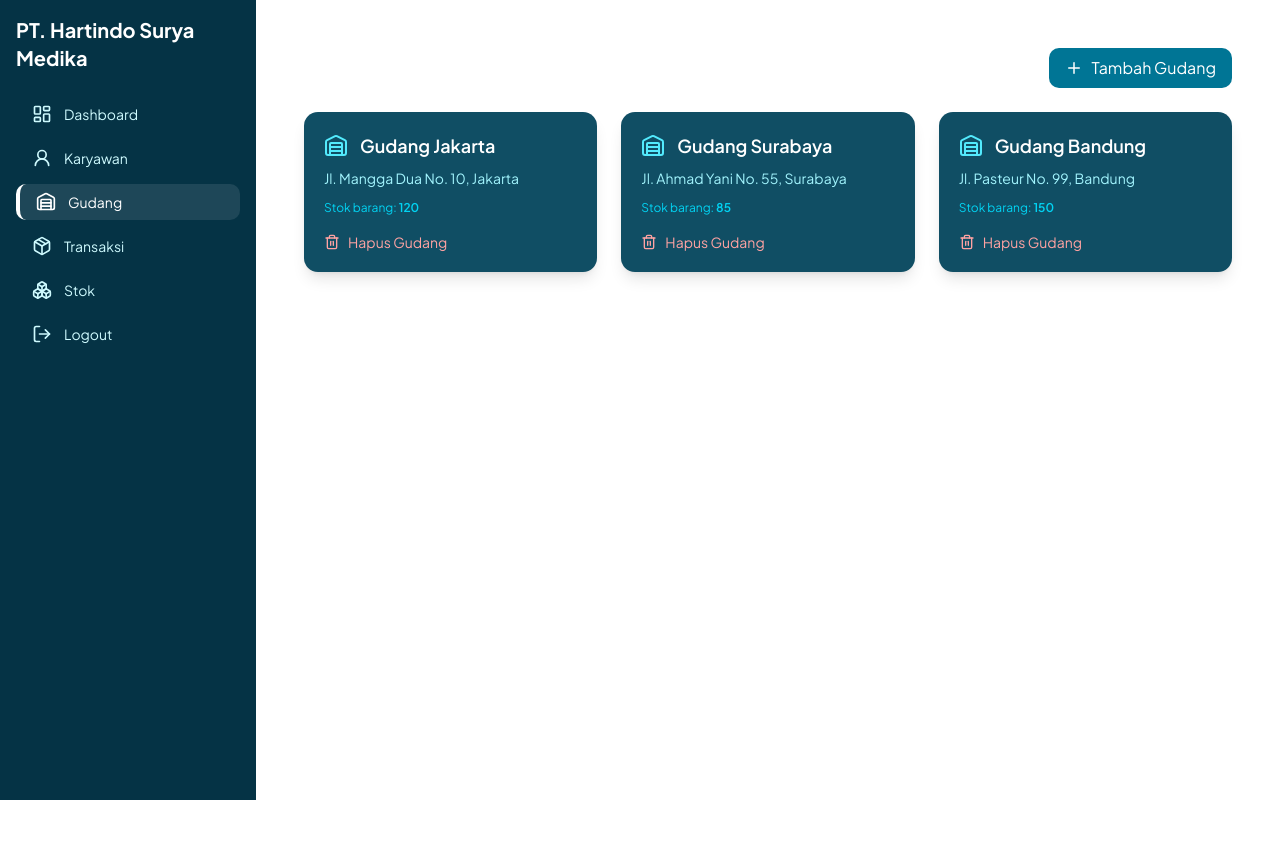
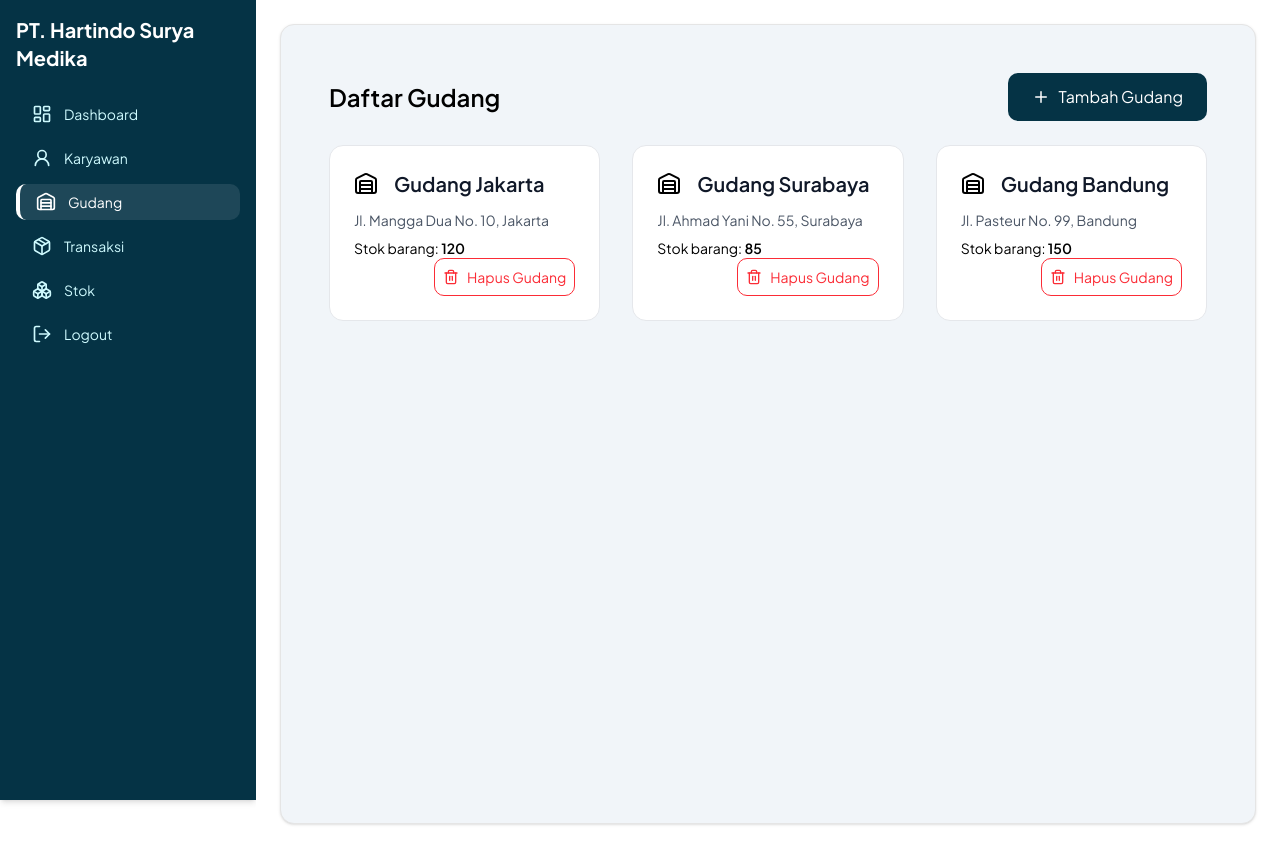
Before and after one commit to novalnabihan/SCM-SuryaMedika, a Next.js app: page /gudang in a window 1280 px wide. Before the commit the page ends 800 px from the top, so only its background shows below. Built offline with nearby package versions, Linux system fonts and the light colour scheme.

Commit message:
feat: update ui on "gudang" page

```diff
--- a/app/gudang/page.js
+++ b/app/gudang/page.js
@@ -3,6 +3,7 @@
 import { useState } from 'react';
 import Link from 'next/link';
 import { Warehouse, Plus, Trash2 } from 'lucide-react';
+import { Card } from "@/app/components/ui/card";
 
 export default function GudangListPage() {
   const [gudangList, setGudangList] = useState([
@@ -42,48 +43,51 @@ export default function GudangListPage() {
   };
 
   return (
+    <Card className="p-6 bg-slate-100 min-h-screen">
       <div className="p-6">
         <div className="flex items-center justify-between mb-6">
-        <h1 className="text-2xl font-bold text-white">Daftar Gudang</h1>
+          <h1 className="text-2xl font-semibold text-black">Daftar Gudang</h1>
           <button
             onClick={handleAddDummy}
-          className="flex items-center gap-2 bg-cyan-700 hover:bg-cyan-600 text-white px-4 py-2 rounded-lg"
+            className="flex items-center gap-2 bg-cyan-950 hover:bg-cyan-900 text-white px-6 py-3 rounded-lg"
           >
             <Plus size={18} />
             Tambah Gudang
           </button>
         </div>
 
-      <div className="grid grid-cols-1 md:grid-cols-2 lg:grid-cols-3 gap-6">
+        <div className="grid grid-cols-1 md:grid-cols-2 lg:grid-cols-3 gap-8">
           {gudangList.map((gudang) => (
             <div
               key={gudang.id}
-            className="bg-cyan-900 hover:bg-cyan-800 rounded-xl p-5 transition shadow-lg group"
+              className="bg-white border border-gray-200 hover:shadow-lg rounded-xl p-6 transition-shadow-lg flex flex-col"
             >
               <Link href={`/gudang/${gudang.id}`}>
                 <div className="cursor-pointer">
-                <div className="flex items-center gap-3 mb-2">
-                  <Warehouse className="text-cyan-300 group-hover:scale-110 transition" />
-                  <h3 className="text-lg font-semibold text-white">
-                    {gudang.nama}
-                  </h3>
+                  <div className="flex items-center gap-4 mb-3">
+                    <Warehouse className="text-black group-hover:scale-110 transition-transform" />
+                    <h3 className="text-xl font-semibold text-gray-900">{gudang.nama}</h3>
                   </div>
-                <p className="text-cyan-200 text-sm">{gudang.alamat}</p>
-                <p className="text-cyan-400 text-xs mt-3">
+                  <p className="text-gray-600 text-sm mb-2">{gudang.alamat}</p>
+                  <p className="text-black text-sm mt-2">
                     Stok barang: <span className="font-semibold">{gudang.jumlahItem}</span>
                   </p>
                 </div>
               </Link>
+              {/* Tombol Hapus Gudang di kanan bawah */}
+              <div className="mt-auto flex justify-end">
                 <button
                   onClick={() => handleDelete(gudang.id)}
-              className="mt-4 flex items-center gap-2 text-sm text-red-300 hover:text-red-200"
+                  className="flex items-center gap-2 text-sm text-red-500 border border-red-500 hover:bg-red-100 px-2 py-2 rounded-lg"
                 >
                   <Trash2 size={16} />
                   Hapus Gudang
                 </button>
               </div>
+            </div>
           ))}
         </div>
       </div>
+    </Card>
   );
 }
```
Lines whose indentation alone changed are shown as unchanged.
